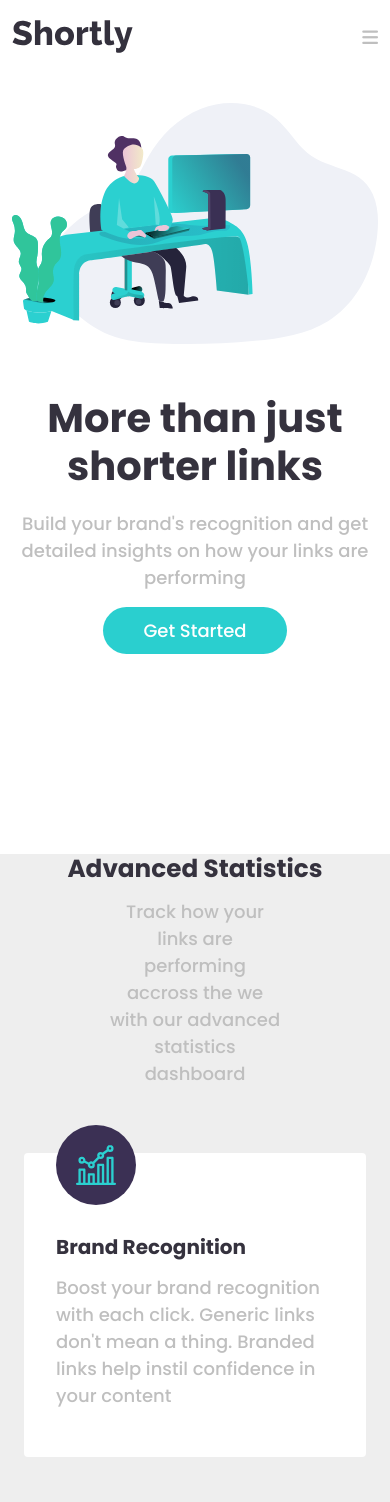
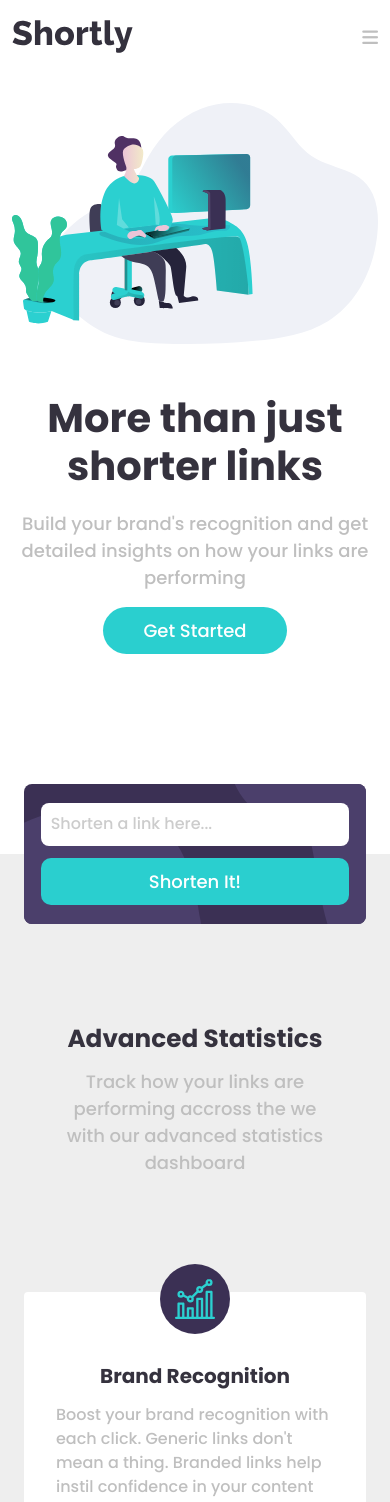
Before and after one commit to yaya-mamoudou/url-shortener, an Angular app: page / in a window 390 px wide. Shown: the top 1502 px of the page. Built offline with nearby package versions, Linux system fonts and the light colour scheme.

Commit message:
Done with shortener form

```diff
--- a/src/app/app.module.ts
+++ b/src/app/app.module.ts
@@ -8,6 +8,7 @@ import { NavbarComponent } from './navbar/navbar.component';
 import { HeroComponent } from './hero/hero.component';
 import { StatsComponent } from './stats/stats.component';
 import { StatCardComponent } from './stat-card/stat-card.component';
+import { ShortenFormComponent } from './shorten-form/shorten-form.component';
 
 @NgModule({
   declarations: [
@@ -16,7 +17,8 @@ import { StatCardComponent } from './stat-card/stat-card.component';
     NavbarComponent,
     HeroComponent,
     StatsComponent,
-    StatCardComponent
+    StatCardComponent,
+    ShortenFormComponent
   ],
   imports: [
     BrowserModule,
--- a/src/app/button/button.component.css
+++ b/src/app/button/button.component.css
@@ -1,11 +1,19 @@
+
 button{
     color: white;
     background-color: var(--cyan);
     padding: 10px 40px;
     border: none;
+    width: max-content;
 }
 
 button:hover{
     opacity: 0.7;
     cursor: pointer;
 }
+
+@media only screen and (max-width: 768px) {
+    .full{
+        width: 100%;
+    }
+}
--- a/src/app/button/button.component.html
+++ b/src/app/button/button.component.html
@@ -1,3 +1,3 @@
-<button [style.border-radius]="type === 'primary' ? '50px' : '10px'">
+<button [style.border-radius]="type === 'primary' ? '50px' : '10px'" [ngClass]="myClass">
     {{label}}
 </button>
--- a/src/app/button/button.component.ts
+++ b/src/app/button/button.component.ts
@@ -8,4 +8,5 @@ import { Component, Input } from '@angular/core';
 export class ButtonComponent {
 	@Input() label!: string;
 	@Input() type?: 'primary' | 'secondary' = 'primary';
+	@Input() myClass?: any;
 }
--- /dev/null
+++ b/src/app/shorten-form/shorten-form.component.css
@@ -0,0 +1,53 @@
+.form_box{
+    border-radius: 8px;
+    background-color: var(--voilet);
+    display: flex;
+    height: 140px;
+    justify-content: center;
+    align-items: center;
+    margin-top: -70px;
+    overflow: hidden;
+}
+
+.form_box > div{
+    z-index: 2;
+    display: flex;
+    width: 90%;
+}
+
+input{
+    width: 100%;
+    margin-right: 20px;
+    border-radius: 8px;
+    border: none;
+    outline: none;
+    padding: 0 1.5rem;
+    font-size: 16px;
+}
+input::placeholder{
+    color: #ccc;
+}
+
+input:focus{
+    outline: solid #ccc 2px;
+}
+
+img{
+    position: absolute;
+    height: 100%;
+    width: 100%;
+    z-index: 1;
+}
+
+@media only screen and (max-width: 768px) {
+    .form_box > div{
+        flex-direction: column;
+    }
+
+    input{
+        padding: 0.6rem;
+    }
+    .button{
+        margin-top: 12px;
+    }
+}
--- /dev/null
+++ b/src/app/shorten-form/shorten-form.component.html
@@ -0,0 +1,7 @@
+<div class="form_box position-relative">
+    <img src="assets/bg-shorten-desktop.svg"/>
+    <div>
+        <input type="text" placeholder="Shorten a link here...">
+        <app-button myClass="full" [ngClass]="'button'" type="secondary" label="Shorten It!"></app-button>
+    </div>
+</div>
--- a/src/app/stat-card/stat-card.component.css
+++ b/src/app/stat-card/stat-card.component.css
@@ -10,14 +10,26 @@ h5{
     margin-bottom: 15px;
 }
 
+p{
+    font-size: 16px;
+}
+
 .circle_box{
-    width: 80px;
-    height: 80px;
+    width: 70px;
+    height: 70px;
     background-color: var(--voilet);
-    border-radius: 40px;
+    border-radius: 35px;
     display: flex;
     justify-content: center;
     align-items: center;
     position: relative;
     top: calc(-40px - 1.3rem);
 }
+
+@media only screen and (max-width: 768px) {
+    .card_box{
+        display: flex;
+        flex-direction: column;
+        align-items: center;
+    }
+}
--- a/src/app/stats/stats.component.css
+++ b/src/app/stats/stats.component.css
@@ -14,6 +14,11 @@
     gap: 1.5rem;
     justify-content: center;
     margin-top: 50px;
+    margin-bottom: 100px;
+}
+
+h2{
+    margin-top: 100px;
 }
 
 
@@ -49,4 +54,17 @@ p{
         flex-direction: column;
         height: fit-content !important;
     }
+
+    .cards_container > div{
+        margin-top: 50px !important;
+    }
+
+    .bar{
+        height: 60%;
+        width: 10px;
+    }
+
+    p{
+        width: 80%;
+    }
 }
--- a/src/app/stats/stats.component.html
+++ b/src/app/stats/stats.component.html
@@ -1,5 +1,6 @@
 <div class="container-fluid">
     <div class="container text-center">
+    <app-shorten-form></app-shorten-form>
         <h2>Advanced Statistics</h2>
         <p>Track how your links are performing accross the we with our advanced statistics dashboard</p>
         <div class="cards_container">
--- a/src/styles.css
+++ b/src/styles.css
@@ -5,7 +5,7 @@
     --cyan:hsl(180, 66%, 49%);
     --voilet: hsl(257, 27%, 26%);
     --dark-voilet: hsl(260, 8%, 14%);
-    --grayish-voilet:  hsl(257, 7%, 63%);
+    --grayish-voilet:  hsl(259, 18%, 36%);
     --red:hsl(0, 87%, 67%);
     --gray:hsl(0, 0%, 75%);
     --dark-blue:hsl(255, 11%, 22%);
```
Also changed, not shown: src/app/shorten-form/shorten-form.component.ts (added, +10 -0 lines), 1 other file (tests, documents, lock files or other folders).
